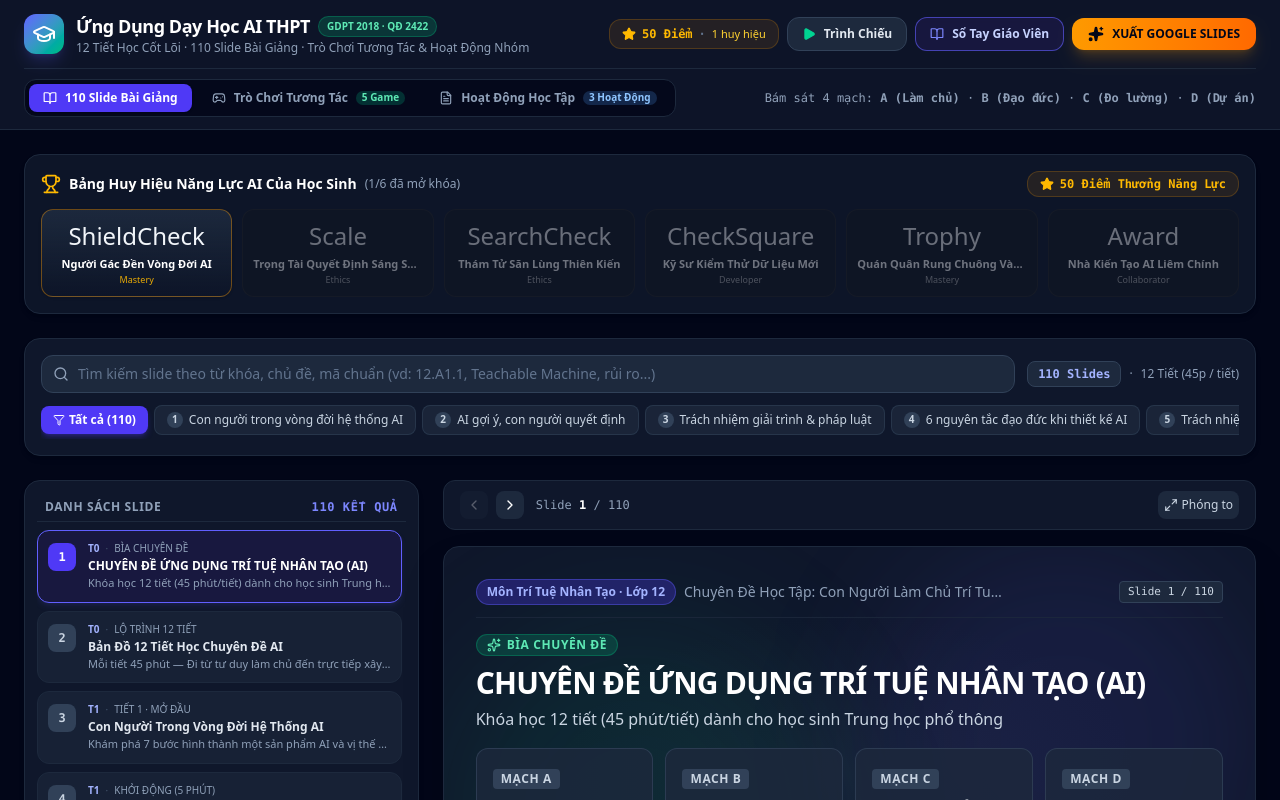
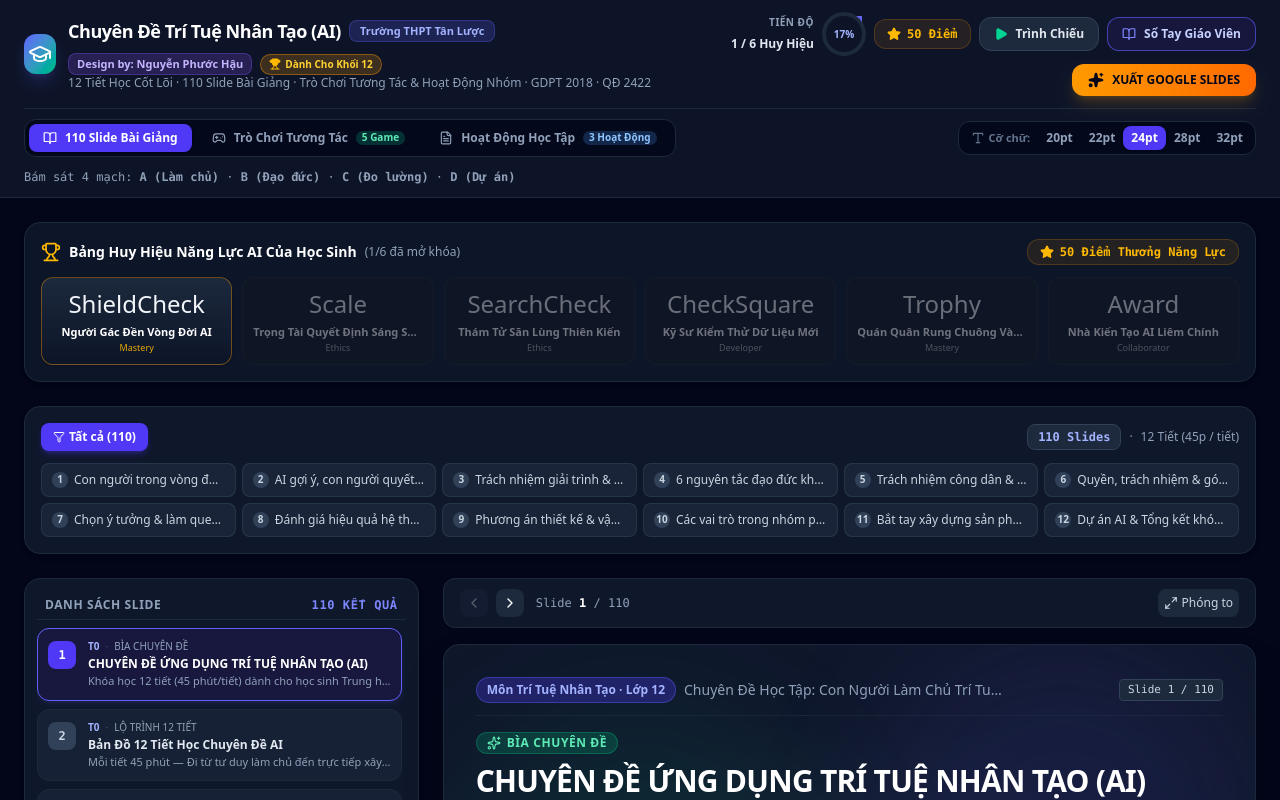
Before and after one commit to nhausinh-cpu/DAY-AI-LOP-12, a React (Vite) app: page / in a window 1280 px wide. Shown: the top 800 px of the page. Built offline with nearby package versions, Linux system fonts and the light colour scheme.

Commit message:
Bo tri lai bo loc tiet thanh 2 hang x 6 cum, bo o tim kiem, them chon co chu, header/footer giong K11

```diff
--- a/src/App.tsx
+++ b/src/App.tsx
@@ -10,6 +10,7 @@ import { PresentationModeModal } from './components/PresentationModeModal';
 import { InteractiveGamesHub } from './components/InteractiveGamesHub';
 import { InteractiveActivitiesHub } from './components/InteractiveActivitiesHub';
 import { StudentBadgesBar } from './components/StudentBadgesBar';
+import type { FontSizeOption } from './components/SlideCanvas';
 import {
   Sparkles,
   Play,
@@ -27,16 +28,19 @@ import {
   FileText,
   Star,
   Trophy,
+  Type,
 } from 'lucide-react';
+
+const FONT_SIZE_OPTIONS: FontSizeOption[] = ['20pt', '22pt', '24pt', '28pt', '32pt'];
 
 export default function App() {
   const [activeTab, setActiveTab] = useState<'slides' | 'games' | 'activities'>('slides');
   const [activeSlideId, setActiveSlideId] = useState<number>(1);
   const [selectedPeriod, setSelectedPeriod] = useState<number | 'all'>('all');
-  const [searchQuery, setSearchQuery] = useState<string>('');
   const [isExportModalOpen, setIsExportModalOpen] = useState<boolean>(false);
   const [isPresentationOpen, setIsPresentationOpen] = useState<boolean>(false);
   const [showTeacherNotes, setShowTeacherNotes] = useState<boolean>(true);
+  const [fontSize, setFontSize] = useState<FontSizeOption>('24pt');
 
   // Student Gamification State
   const [unlockedBadgeIds, setUnlockedBadgeIds] = useState<string[]>([
@@ -54,24 +58,10 @@ export default function App() {
     setTotalScore((prev) => prev + points);
   };
 
-  // Filter slides by period and search query
+  // Filter slides by period
   const filteredSlides = useMemo(() => {
-    return ALL_SLIDES.filter((s) => {
-      const matchPeriod = selectedPeriod === 'all' || s.period === selectedPeriod;
-      if (!matchPeriod) return false;
-
-      if (!searchQuery.trim()) return true;
-
-      const q = searchQuery.toLowerCase();
-      return (
-        s.title.toLowerCase().includes(q) ||
-        (s.subtitle && s.subtitle.toLowerCase().includes(q)) ||
-        s.periodTitle.toLowerCase().includes(q) ||
-        s.competencyStandard.toLowerCase().includes(q) ||
-        s.categoryLabel.toLowerCase().includes(q)
-      );
-    });
-  }, [selectedPeriod, searchQuery]);
+    return ALL_SLIDES.filter((s) => selectedPeriod === 'all' || s.period === selectedPeriod);
+  }, [selectedPeriod]);
 
   // Current active slide object
   const currentSlide = useMemo(() => {
@@ -121,30 +111,61 @@ export default function App() {
               <GraduationCap className="w-6 h-6" />
             </div>
             <div>
-              <div className="flex items-center gap-2">
+              <div className="flex flex-wrap items-center gap-2">
                 <h1 className="text-base sm:text-lg font-bold text-white tracking-tight">
-                  Ứng Dụng Dạy Học AI THPT
+                  Chuyên Đề Trí Tuệ Nhân Tạo (AI)
                 </h1>
-                <span className="hidden md:inline-flex px-2 py-0.5 rounded-full bg-emerald-500/20 text-emerald-300 font-semibold text-[10px] border border-emerald-500/30">
-                  GDPT 2018 · QĐ 2422
+                <span className="text-[11px] font-black bg-indigo-500/20 text-indigo-300 border border-indigo-500/30 px-2.5 py-0.5 rounded-lg">
+                  Trường THPT Tân Lược
+                </span>
+                <span className="text-[11px] font-extrabold bg-violet-500/20 text-violet-300 border border-violet-500/30 px-2 py-0.5 rounded-lg">
+                  Design by: Nguyễn Phước Hậu
+                </span>
+                <span className="text-[10px] font-bold bg-amber-500/20 text-amber-300 border border-amber-500/40 px-2 py-0.5 rounded-full flex items-center gap-1">
+                  <Trophy className="w-3 h-3 fill-current text-amber-400" />
+                  Dành Cho Khối 12
                 </span>
               </div>
               <p className="text-xs text-slate-400">
-                12 Tiết Học Cốt Lõi · 110 Slide Bài Giảng · Trò Chơi Tương Tác & Hoạt Động Nhóm
+                12 Tiết Học Cốt Lõi · 110 Slide Bài Giảng · Trò Chơi Tương Tác & Hoạt Động Nhóm · GDPT 2018 · QĐ 2422
               </p>
             </div>
           </div>
 
           {/* Action Buttons & Quick Badges */}
           <div className="flex items-center gap-2 w-full md:w-auto justify-end flex-wrap">
+            {/* Progress Ring: Huy hiệu đã mở khóa */}
+            <div className="flex items-center gap-2">
+              <div className="text-right hidden sm:block">
+                <span className="text-[10px] font-bold text-slate-400 block tracking-wider uppercase">Tiến Độ</span>
+                <span className="text-xs font-extrabold text-slate-200">
+                  {unlockedBadgeIds.length} / 6 Huy Hiệu
+                </span>
+              </div>
+              <div className="w-11 h-11 rounded-full border-4 border-slate-800 flex items-center justify-center relative shrink-0">
+                <span className="text-[10px] font-extrabold text-indigo-300">
+                  {Math.round((unlockedBadgeIds.length / 6) * 100)}%
+                </span>
+                <svg className="absolute inset-0 w-full h-full transform -rotate-90">
+                  <circle
+                    cx="22"
+                    cy="22"
+                    r="18"
+                    fill="transparent"
+                    stroke="#6366f1"
+                    strokeWidth="4"
+                    strokeDasharray={`${2 * Math.PI * 18}`}
+                    strokeDashoffset={`${2 * Math.PI * 18 * (1 - unlockedBadgeIds.length / 6)}`}
+                    className="transition-all duration-500"
+                  />
+                </svg>
+              </div>
+            </div>
+
             {/* Score & Badges Chip */}
             <div className="px-3 py-1.5 rounded-xl bg-amber-500/10 border border-amber-500/20 text-xs font-mono font-bold text-amber-400 flex items-center gap-1.5">
               <Star className="w-3.5 h-3.5 fill-amber-400 text-amber-400" />
               <span>{totalScore} Điểm</span>
-              <span className="text-slate-500">·</span>
-              <span className="text-amber-300 font-sans font-medium text-[11px]">
-                {unlockedBadgeIds.length} huy hiệu
-              </span>
             </div>
 
             {activeTab === 'slides' && (
@@ -184,7 +205,7 @@ export default function App() {
         </div>
 
         {/* Navigation Tabs Bar */}
-        <div className="max-w-7xl mx-auto mt-3 pt-2.5 border-t border-slate-800 flex items-center justify-between gap-3">
+        <div className="max-w-7xl mx-auto mt-3 pt-2.5 border-t border-slate-800 flex items-center justify-between gap-3 flex-wrap">
           <div className="flex items-center gap-1.5 p-1 bg-slate-950/80 rounded-xl border border-slate-800 text-xs font-semibold">
             <button
               onClick={() => setActiveTab('slides')}
@@ -229,6 +250,30 @@ export default function App() {
             </button>
           </div>
 
+          {/* Cỡ Chữ Linh Hoạt 20pt, 22pt, 24pt, 28pt, 32pt Selector - giống lớp 11 */}
+          {activeTab === 'slides' && (
+            <div className="hidden md:flex items-center bg-slate-950/80 p-1 rounded-xl border border-slate-800">
+              <span className="text-[11px] font-bold text-slate-500 px-2 flex items-center gap-1">
+                <Type className="w-3.5 h-3.5" />
+                Cỡ chữ:
+              </span>
+              {FONT_SIZE_OPTIONS.map((size) => (
+                <button
+                  key={size}
+                  onClick={() => setFontSize(size)}
+                  className={`px-2 py-1 rounded-lg text-xs font-bold transition-all cursor-pointer ${
+                    fontSize === size
+                      ? 'bg-indigo-600 text-white shadow-xs'
+                      : 'text-slate-400 hover:bg-slate-800 hover:text-slate-200'
+                  }`}
+                  title={`Đặt cỡ chữ slide là ${size} (Chuẩn trình chiếu lớp học)`}
+                >
+                  {size}
+                </button>
+              ))}
+            </div>
+          )}
+
           <div className="hidden lg:flex items-center gap-3 text-xs text-slate-400 font-mono">
             <span>Bám sát 4 mạch: <strong>A (Làm chủ)</strong> · <strong>B (Đạo đức)</strong> · <strong>C (Đo lường)</strong> · <strong>D (Dự án)</strong></span>
           </div>
@@ -246,12 +291,10 @@ export default function App() {
         {/* TAB 1: 110 SLIDES PRESENTATION DECK */}
         {activeTab === 'slides' && (
           <div className="space-y-6">
-            {/* Period Filter and Search Bar */}
+            {/* Period Filter Bar */}
             <PeriodFilterBar
               selectedPeriod={selectedPeriod}
               onSelectPeriod={setSelectedPeriod}
-              searchQuery={searchQuery}
-              onSearchChange={setSearchQuery}
               totalSlidesCount={filteredSlides.length}
             />
 
@@ -308,7 +351,7 @@ export default function App() {
 
                 {/* Main Interactive Slide Canvas */}
                 <div className="w-full">
-                  <SlideCanvas slide={currentSlide} totalSlides={TOTAL_SLIDES_COUNT} showAnimation={true} />
+                  <SlideCanvas slide={currentSlide} totalSlides={TOTAL_SLIDES_COUNT} showAnimation={true} fontSize={fontSize} />
                 </div>
 
                 {/* Teacher Notes Drawer */}
@@ -345,10 +388,18 @@ export default function App() {
       </main>
 
       {/* Footer */}
-      <footer className="bg-slate-900 border-t border-slate-800 py-4 px-6 text-center text-xs text-slate-500">
-        <p>
-          Ứng Dụng Dạy Học Trí Tuệ Nhân Tạo THPT · Bám sát Kế hoạch bài dạy 12 tiết chuẩn Chương trình GDPT 2018 & Quyết định 2422/QĐ-BGDĐT.
-        </p>
+      <footer className="bg-slate-900 border-t border-slate-800 py-3 px-6 flex flex-wrap items-center justify-center gap-2 text-xs">
+        <span className="text-indigo-300 font-black bg-indigo-500/20 px-2 py-0.5 rounded">
+          Trường THPT Tân Lược
+        </span>
+        <span className="text-slate-600">•</span>
+        <span className="text-violet-300 font-bold bg-violet-500/20 px-2 py-0.5 rounded">
+          Design by: Nguyễn Phước Hậu
+        </span>
+        <span className="text-slate-600">•</span>
+        <span className="text-slate-500 font-medium">
+          Chuyên đề Ứng dụng AI (GDPT 2018 · QĐ 2422/QĐ-BGDĐT)
+        </span>
       </footer>
 
       {/* Modals */}
@@ -363,6 +414,7 @@ export default function App() {
         onClose={() => setIsPresentationOpen(false)}
         slides={ALL_SLIDES}
         initialSlideIndex={currentIndexInAll}
+        fontSize={fontSize}
       />
     </div>
   );
--- a/src/components/PeriodFilterBar.tsx
+++ b/src/components/PeriodFilterBar.tsx
@@ -1,36 +1,60 @@
 import React from 'react';
 import { PERIODS_DATA } from '../data/curriculumData';
-import { Search, Filter, BookOpen } from 'lucide-react';
+import { Filter } from 'lucide-react';
 
 interface PeriodFilterBarProps {
   selectedPeriod: number | 'all';
   onSelectPeriod: (period: number | 'all') => void;
-  searchQuery: string;
-  onSearchChange: (q: string) => void;
   totalSlidesCount: number;
 }
 
 export const PeriodFilterBar: React.FC<PeriodFilterBarProps> = ({
   selectedPeriod,
   onSelectPeriod,
-  searchQuery,
-  onSearchChange,
   totalSlidesCount,
 }) => {
+  const topRow = PERIODS_DATA.slice(0, 6);
+  const bottomRow = PERIODS_DATA.slice(6, 12);
+
+  const renderChip = (p: (typeof PERIODS_DATA)[number]) => {
+    const isSelected = selectedPeriod === p.period;
+    return (
+      <button
+        key={p.period}
+        onClick={() => onSelectPeriod(p.period)}
+        className={`px-2.5 py-2 rounded-lg text-xs font-medium transition-all flex items-center gap-1.5 cursor-pointer text-left ${
+          isSelected
+            ? 'bg-indigo-600 text-white font-semibold shadow-md shadow-indigo-600/30'
+            : 'bg-slate-800/80 text-slate-300 hover:text-white hover:bg-slate-700 border border-slate-700/60'
+        }`}
+      >
+        <span
+          className={`w-4 h-4 rounded-full text-[10px] flex items-center justify-center font-bold shrink-0 ${
+            isSelected ? 'bg-white text-indigo-900' : 'bg-slate-700 text-slate-300'
+          }`}
+        >
+          {p.period}
+        </span>
+        <span className="truncate">{p.title.split(':')[0]}</span>
+      </button>
+    );
+  };
+
   return (
     <div className="bg-slate-900 border border-slate-800 rounded-2xl p-4 shadow-md space-y-3">
-      {/* Search Input and Summary Stats */}
+      {/* Summary Stats + Tất cả */}
       <div className="flex flex-col sm:flex-row items-stretch sm:items-center justify-between gap-3">
-        <div className="relative flex-1">
-          <Search className="w-4 h-4 absolute left-3 top-1/2 -translate-y-1/2 text-slate-400" />
-          <input
-            type="text"
-            value={searchQuery}
-            onChange={(e) => onSearchChange(e.target.value)}
-            placeholder="Tìm kiếm slide theo từ khóa, chủ đề, mã chuẩn (vd: 12.A1.1, Teachable Machine, rủi ro...)"
-            className="w-full pl-9 pr-4 py-2 rounded-xl bg-slate-800 border border-slate-700 text-xs sm:text-sm text-slate-200 placeholder-slate-500 focus:outline-none focus:border-indigo-500 transition-colors"
-          />
-        </div>
+        <button
+          onClick={() => onSelectPeriod('all')}
+          className={`px-3 py-1.5 rounded-lg text-xs font-semibold whitespace-nowrap transition-all flex items-center gap-1 cursor-pointer w-fit ${
+            selectedPeriod === 'all'
+              ? 'bg-indigo-600 text-white shadow-md shadow-indigo-600/30'
+              : 'bg-slate-800 text-slate-400 hover:text-slate-200 hover:bg-slate-750'
+          }`}
+        >
+          <Filter className="w-3 h-3" />
+          <span>Tất cả (110)</span>
+        </button>
 
         <div className="flex items-center gap-2 text-xs text-slate-400">
           <span className="px-2.5 py-1 rounded-lg bg-slate-800 border border-slate-700 font-mono text-indigo-300 font-semibold">
@@ -41,41 +65,14 @@ export const PeriodFilterBar: React.FC<PeriodFilterBarProps> = ({
         </div>
       </div>
 
-      {/* Period Selector Chips */}
-      <div className="flex items-center gap-1.5 overflow-x-auto pb-1 scrollbar-thin scrollbar-thumb-slate-700">
-        <button
-          onClick={() => onSelectPeriod('all')}
-          className={`px-3 py-1.5 rounded-lg text-xs font-semibold whitespace-nowrap transition-all flex items-center gap-1 cursor-pointer ${
-            selectedPeriod === 'all'
-              ? 'bg-indigo-600 text-white shadow-md shadow-indigo-600/30'
-              : 'bg-slate-800 text-slate-400 hover:text-slate-200 hover:bg-slate-750'
-          }`}
-        >
-          <Filter className="w-3 h-3" />
-          <span>Tất cả (110)</span>
-        </button>
-
-        {PERIODS_DATA.map((p) => {
-          const isSelected = selectedPeriod === p.period;
-          return (
-            <button
-              key={p.period}
-              onClick={() => onSelectPeriod(p.period)}
-              className={`px-3 py-1.5 rounded-lg text-xs font-medium whitespace-nowrap transition-all flex items-center gap-1.5 cursor-pointer ${
-                isSelected
-                  ? 'bg-indigo-600 text-white font-semibold shadow-md shadow-indigo-600/30'
-                  : 'bg-slate-800/80 text-slate-300 hover:text-white hover:bg-slate-700 border border-slate-700/60'
-              }`}
-            >
-              <span className={`w-4 h-4 rounded-full text-[10px] flex items-center justify-center font-bold ${
-                isSelected ? 'bg-white text-indigo-900' : 'bg-slate-700 text-slate-300'
-              }`}>
-                {p.period}
-              </span>
-              <span>{p.title.split(':')[0]}</span>
-            </button>
-          );
-        })}
+      {/* Period Selector: 2 hàng, mỗi hàng 6 cụm (Tiết 1-6 và Tiết 7-12) */}
+      <div className="space-y-1.5">
+        <div className="grid grid-cols-2 sm:grid-cols-3 lg:grid-cols-6 gap-1.5">
+          {topRow.map(renderChip)}
+        </div>
+        <div className="grid grid-cols-2 sm:grid-cols-3 lg:grid-cols-6 gap-1.5">
+          {bottomRow.map(renderChip)}
+        </div>
       </div>
     </div>
   );
--- a/src/components/PresentationModeModal.tsx
+++ b/src/components/PresentationModeModal.tsx
@@ -1,6 +1,6 @@
 import React, { useEffect, useState } from 'react';
 import type { Slide } from '../types';
-import { SlideCanvas } from './SlideCanvas';
+import { SlideCanvas, type FontSizeOption } from './SlideCanvas';
 import {
   X,
   ChevronLeft,
@@ -15,6 +15,7 @@ interface PresentationModeModalProps {
   onClose: () => void;
   slides: Slide[];
   initialSlideIndex: number;
+  fontSize?: FontSizeOption;
 }
 
 export const PresentationModeModal: React.FC<PresentationModeModalProps> = ({
@@ -22,6 +23,7 @@ export const PresentationModeModal: React.FC<PresentationModeModalProps> = ({
   onClose,
   slides,
   initialSlideIndex,
+  fontSize = '24pt',
 }) => {
   const [currentIndex, setCurrentIndex] = useState<number>(initialSlideIndex);
   const [showNotes, setShowNotes] = useState<boolean>(false);
@@ -106,7 +108,7 @@ export const PresentationModeModal: React.FC<PresentationModeModalProps> = ({
 
         {/* Slide Canvas */}
         <div className="w-full max-w-5xl transition-all">
-          <SlideCanvas slide={currentSlide} totalSlides={slides.length} showAnimation={true} />
+          <SlideCanvas slide={currentSlide} totalSlides={slides.length} showAnimation={true} fontSize={fontSize} />
         </div>
 
         {/* Next Button */}
--- a/src/components/SlideCanvas.tsx
+++ b/src/components/SlideCanvas.tsx
@@ -21,17 +21,30 @@ import {
   Award,
 } from 'lucide-react';
 
+export type FontSizeOption = '20pt' | '22pt' | '24pt' | '28pt' | '32pt';
+
+const FONT_SCALE_MAP: Record<FontSizeOption, number> = {
+  '20pt': 0.85,
+  '22pt': 0.92,
+  '24pt': 1,
+  '28pt': 1.12,
+  '32pt': 1.25,
+};
+
 interface SlideCanvasProps {
   slide: Slide;
   totalSlides: number;
   showAnimation?: boolean;
+  fontSize?: FontSizeOption;
 }
 
 export const SlideCanvas: React.FC<SlideCanvasProps> = ({
   slide,
   totalSlides,
   showAnimation = true,
+  fontSize = '24pt',
 }) => {
+  const fontScale = FONT_SCALE_MAP[fontSize];
   // Animation variants
   const containerVariants: any = {
     hidden: { opacity: 0 },
@@ -53,6 +66,7 @@ export const SlideCanvas: React.FC<SlideCanvasProps> = ({
     <div
       id={`slide-canvas-${slide.id}`}
       className="relative w-full aspect-[16/9] max-w-5xl mx-auto bg-slate-900 text-slate-100 rounded-2xl shadow-2xl border border-slate-800 overflow-hidden flex flex-col justify-between p-6 sm:p-8 select-none"
+      style={{ zoom: fontScale } as React.CSSProperties}
     >
       {/* Background Subtle Gradient & Accents */}
       <div className="absolute inset-0 bg-radial from-slate-800/40 via-transparent to-transparent pointer-events-none" />
```
